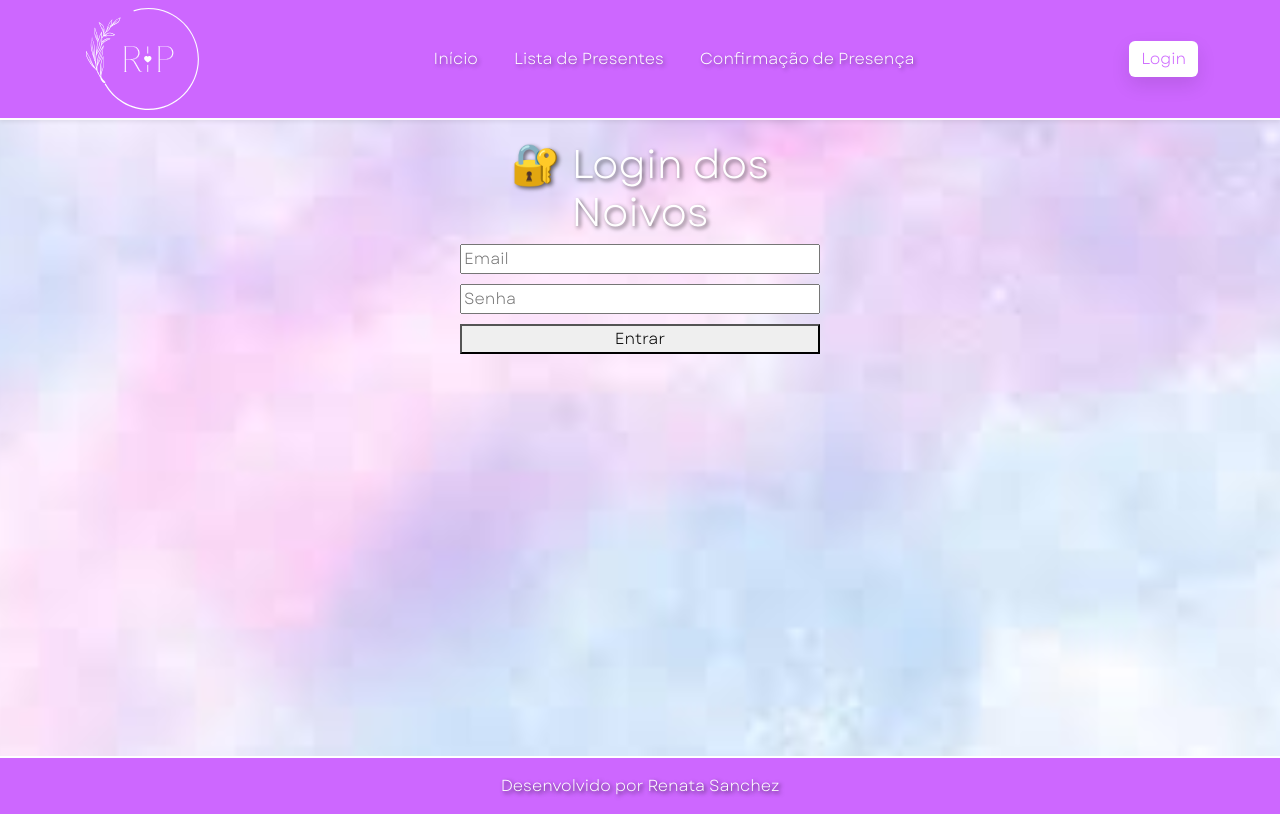
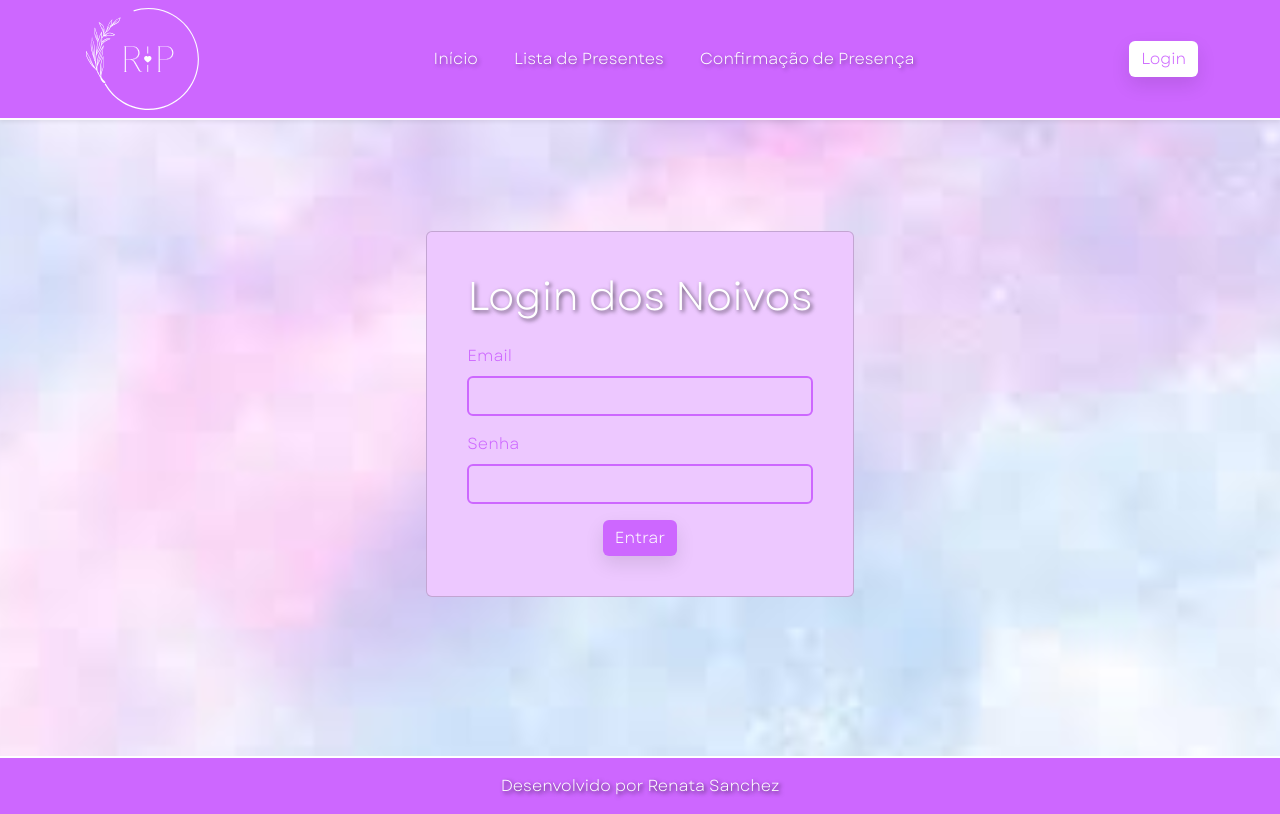
Before and after one commit to Reenas97/casamento, a React (Vite) app: page /login in a window 1280 px wide. Built offline with nearby package versions, Linux system fonts and the light colour scheme; no server answers.

Commit message:
ajuste layout pagina de login

```diff
--- a/src/index.scss
+++ b/src/index.scss
@@ -294,6 +294,16 @@ body {
     }
   }
 
+  .login-card{
+    background: $primary-color;
+    label{
+      color: $middle-purple;
+    }
+    input{
+      border: 2px solid $middle-purple;
+    }
+  }
+
 
 
 }
--- a/src/pages/Login.tsx
+++ b/src/pages/Login.tsx
@@ -2,6 +2,7 @@ import { useState } from "react";
 import { signInWithEmailAndPassword } from "firebase/auth";
 import { auth } from "../firebase";
 import { useNavigate } from "react-router-dom";
+import { Button, Card, CardBody, CardTitle, FormGroup, Input, Label, Form, Container } from "reactstrap";
 
 export default function Login() {
   const navigate = useNavigate();
@@ -35,36 +36,50 @@ export default function Login() {
   }
 
   return (
-    <div style={{ padding: 20, maxWidth: 400, margin: "0 auto" }}>
-      <h1>🔐 Login dos Noivos</h1>
+    <Container className="d-flex justify-content-center align-items-center h-100 my-auto">
+      <Card className="p-4 text-white login-card">
+        <CardBody>
+          <CardTitle tag="h1">
+            Login dos Noivos
+          </CardTitle>
 
-      <form onSubmit={handleLogin} style={{ display: "flex", flexDirection: "column", gap: 10 }}>
-        <input
+          <Form onSubmit={handleLogin} className="mt-4">
+            <FormGroup>
+              <Label for="email">Email</Label>
+              <Input
+                id="email"
                 type="email"
-          placeholder="Email"
                 value={email}
                 onChange={(e) => setEmail(e.target.value)}
                 required
+                className="bg-transparent"
               />
+            </FormGroup>
 
-        <input
+            <FormGroup>
+              <Label for="senha">Senha</Label>
+              <Input
+                id="senha"
                 type="password"
-          placeholder="Senha"
                 value={senha}
                 onChange={(e) => setSenha(e.target.value)}
                 required
+                className="bg-transparent"
               />
+            </FormGroup>
 
-        <button disabled={loading}>
+            <Button  type="submit" className="btn--purple mx-auto d-block" disabled={loading}>
               {loading ? "Entrando..." : "Entrar"}
-        </button>
+            </Button>
 
             {erro && (
-          <p style={{ color: "red", fontSize: 14 }}>
+              <p className="text-danger mt-2 text-center" style={{ fontSize: 14 }}>
                 {erro}
               </p>
             )}
-      </form>
-    </div>
+          </Form>
+        </CardBody>
+      </Card>
+    </Container>
   );
 }
```
Lines whose indentation alone changed are shown as unchanged.
